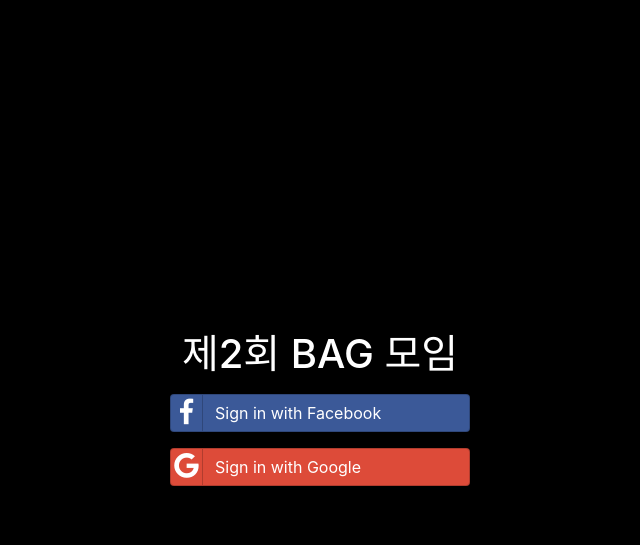
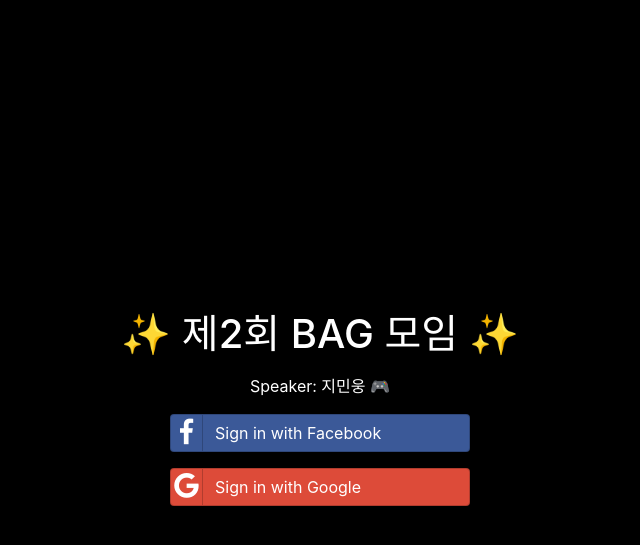
Before and after one commit to hyun-park/Question-Platform, a Django app: page /accounts/login/ in a window 1280 px wide. Shown: the top 545 px of the page, without its empty margins (320-960 px from the left). Run offline with Django 3.2, Linux system fonts and the light colour scheme; some libraries are stand-ins or nearby versions.

Commit message:
style added

```diff
--- a/questions/templates/registration/login.html
+++ b/questions/templates/registration/login.html
@@ -2,7 +2,10 @@
 
 {% block content %}
     <section class="container login-container">
-        <h1 class="title mt-3 mb-3">제2회 BAG 모임</h1>
+        <h1 class="title mt-3 mb-3">✨ 제2회 BAG 모임 ✨</h1>
+        <p>
+            Speaker: 지민웅 🎮
+        </p>
         <div class="login-btn-container">
             <div class="btn-container mb-3">
                 <a href="{% url 'social:begin' 'facebook' %}" class="btn btn-block btn-social btn-facebook">
```
